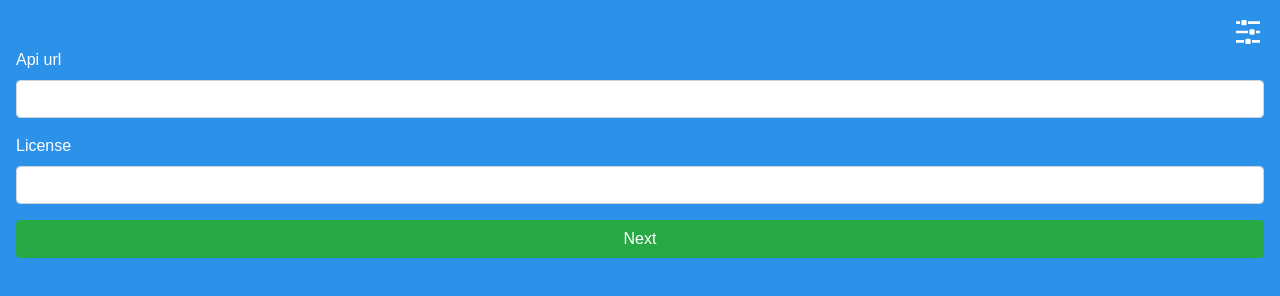
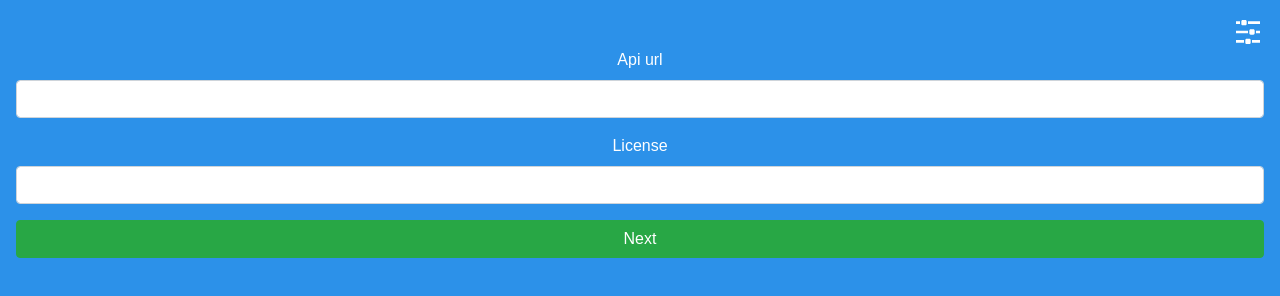
Before and after one commit to fl0v/cnmg.erp.validator.react, a React app: page / in a window 1280 px wide. Built offline with nearby package versions, Linux system fonts and the light colour scheme.

Commit message:
last one

```diff
--- a/src/components/form-api-settings.js
+++ b/src/components/form-api-settings.js
@@ -1,6 +1,6 @@
 import React from 'react';
 import { ApiClass } from '/src/api';
-import { SettingsContext, SettingsMeta } from '/src/context/settings-context';
+import { SettingsContext } from '/src/context/settings-context';
 import FormRow from '/src/components/form-row';
 import { ReactComponent as Img } from '/src/res/settings.svg';
 
@@ -41,36 +41,49 @@ export default class FormApiSettings extends React.Component {
       .catch((error) => this.error(error.message || error));
   }
 
+  contentForm() {
+    const { api } = this.context;
+    return (
+      <div>
+        <FormRow
+          type="text"
+          label="Api url"
+          name="apiBaseUrl"
+          value={api.apiBaseUrl}
+          disabled={this.props.disabled}
+          className="text-center"
+        />
+        <FormRow
+          type="text"
+          label="License"
+          name="apiLicense"
+          value={api.apiLicense}
+          disabled={this.props.disabled}
+          className="text-center"
+        />
+      </div>
+    );
+  }
+
   render() {
-    const { api } = this.context;
-    const { labels, editable, types } = SettingsMeta;
-    return (
-      <section className="block blue fullscreen p-3 top-right">
+    return this.props.disabled ? (
+      this.contentForm()
+    ) : (
+      <section className="block blue fullscreen p-3">
         <span className="icon">
           <Img />
         </span>
-
-        <div className="content">
-          <form onSubmit={this.handleSubmit}>
-            {editable.map((key) => (
-              <FormRow
-                key={key}
-                type={types[key]}
-                label={labels[key]}
-                name={key}
-                value={api[key]}
-              />
-            ))}
-            <button type="submit" className="btn btn-success w-100">
-              Next
-            </button>
-          </form>
+        <form className="content" onSubmit={this.handleSubmit}>
+          {this.contentForm()}
+          <button type="submit" className="btn btn-success w-100">
+            Next
+          </button>
           {this.state.error.length > 0 && (
             <div className="alert alert-danger text-center my-3">
               {this.state.error}
             </div>
           )}
-        </div>
+        </form>
       </section>
     );
   }
--- a/src/components/form-login.js
+++ b/src/components/form-login.js
@@ -1,6 +1,8 @@
 import React from 'react';
 import FormRow from '/src/components/form-row';
 import { Api } from '/src/api';
+import Header from '/src/components/header';
+import FormApiSettings from '/src/components/form-api-settings';
 import { SettingsContext } from '/src/context/settings-context';
 import { ReactComponent as Img } from '/src/res/auth.svg';
 
@@ -53,11 +55,13 @@ export default class FormLogin extends React.Component {
 
   render() {
     return (
-      <section className="block blue fullscreen top-center p-3">
+      <section className="block blue fullscreen p-3">
         <span className="icon">
           <Img />
         </span>
         <div className="content">
+          <FormApiSettings disabled={true} />
+          <Header />
           <form onSubmit={this.handleSubmit}>
             <FormRow
               type="password"
@@ -75,12 +79,12 @@ export default class FormLogin extends React.Component {
             >
               Reset
             </button>
+            {this.state.error.length > 0 && (
+              <div className="alert alert-danger text-center my-3">
+                {this.state.error}
+              </div>
+            )}
           </form>
-          {this.state.error.length > 0 && (
-            <div className="alert alert-danger text-center my-3">
-              {this.state.error}
-            </div>
-          )}
         </div>
       </section>
     );
--- a/src/components/form-row.js
+++ b/src/components/form-row.js
@@ -1,17 +1,18 @@
 import React from 'react';
 
 export default function FormRow(props) {
-  const { label, name, value, className } = props;
+  const { label, name, value, className, readonly, disabled } = props;
   let type = props.type || 'text';
-  const inputClassName = ['form-control', className].join(' ');
   return (
-    <div className="form-group">
+    <div className={className + ' form-group'}>
       <label>{label}</label>
       <input
         type={type}
         name={name}
         defaultValue={value}
-        className={inputClassName}
+        className="form-control"
+        readOnly={readonly}
+        disabled={disabled}
       />
     </div>
   );
--- a/src/components/header.js
+++ b/src/components/header.js
@@ -4,8 +4,8 @@ import { SettingsContext } from '/src/context/settings-context';
 export default function Header() {
   const { storage, cinema } = React.useContext(SettingsContext);
   return (
-    <h1 className="m-3">
-      {storage.name && storage.name} {cinema.name && cinema.name}
-    </h1>
+    <h4 className="header m-3">
+      {cinema.name && cinema.name} {storage.name && storage.name}
+    </h4>
   );
 }
--- a/src/context/settings-context.js
+++ b/src/context/settings-context.js
@@ -30,16 +30,6 @@ const SettingsContext = React.createContext({
 });
 
 const SettingsMeta = {
-  labels: {
-    apiBaseUrl: 'Api url',
-    apiLicense: 'License',
-  },
-  types: {
-    apiLicense: 'text',
-  },
-  visible: ['apiBaseUrl', 'apiLicense'],
-  editable: ['apiBaseUrl', 'apiLicense'],
   required: ['apiBaseUrl', 'apiLicense'],
 };
-
 export { SettingsContext, SettingsMeta };
--- a/src/context/settings-provider.js
+++ b/src/context/settings-provider.js
@@ -15,13 +15,26 @@ export default class SettingsContextProvider extends React.Component {
     storageList: this.context.storageList,
   };
 
+  tested = false;
+
   haveApiSettings() {
     const { required } = SettingsMeta;
-    return required.reduce((has, key) => {
+    let has = required.reduce((has, key) => {
       has =
         has && this.state.api[key] && this.state.api[key].toString().length > 0;
       return has;
     }, true);
+    if (has && !this.tested) {
+      this.tested = true;
+      Api.ping()
+        .then((response) => {
+          if (response.cinema) {
+            this.context.cinema = response.cinema;
+          }
+        })
+        .catch((error) => this.resetSettings());
+    }
+    return has;
   }
 
   haveUser() {
@@ -36,7 +49,13 @@ export default class SettingsContextProvider extends React.Component {
     return this.state.storageList && this.state.storageList.length > 0;
   }
 
+  setSettings(settings) {
+    this.tested = true;
+    this.setState(settings);
+  }
+
   resetSettings() {
+    this.tested = false;
     window.localStorage.removeItem('apiBaseUrl');
     window.localStorage.removeItem('apiLicense');
     this.setState({
@@ -77,7 +96,7 @@ export default class SettingsContextProvider extends React.Component {
           cinema: this.state.cinema,
           storage: this.state.storage,
           storageList: this.state.storageList,
-          setSettings: (settings) => this.setState(settings),
+          setSettings: (settings) => this.setSettings(settings),
           resetSettings: () => this.resetSettings(),
           haveApiSettings: () => this.haveApiSettings(),
           haveUser: () => this.haveUser(),
--- a/src/index.js
+++ b/src/index.js
@@ -1,7 +1,7 @@
 import React from 'react';
 import ReactDOM from 'react-dom';
 import 'bootstrap/dist/css/bootstrap.min.css';
-import '@fortawesome/fontawesome-free/css/all.min.css';
+//import '@fortawesome/fontawesome-free/css/all.min.css';
 import Validator from './validator';
 
 const rootElement = document.getElementById('root');
--- a/src/res/validator.css
+++ b/src/res/validator.css
@@ -1,21 +1,32 @@
 body {
   font-family: sans-serif;
-  text-align: center;
 }
-
+.header {
+  font-size: 1.2rem;
+  line-height: 2rem;
+}
 #menu {
   z-index: 9;
 }
 
+.text-center input {
+  text-align: center;
+}
+
 form.code {
-  position:relative;
-   z-index: 8;
+  position: relative;
+  z-index: 8;
+  text-align: center;
 }
 form.code .form-group {
   max-width: 20rem;
 }
 
-
+.top-right {
+  position: absolute;
+  top: 0;
+  right: 0;
+}
 .block.collapsed .content {
   display: none;
 }
@@ -30,6 +41,11 @@ form.code .form-group {
 .fullscreen {
   width: 100%;
   height: 100%;
+  position: absolute;
+  top: 0;
+  left: 0;
+  right: 0;
+  bottom: 0;
 }
 .loading {
   opacity: 0.5;
@@ -48,22 +64,3 @@ form.code .form-group {
 .blue .icon svg {
   fill: #fff;
 }
-
-.top-center {
-  position: absolute;
-  top: 0;
-  text-align: center;
-}
-.top-right {
-  position: absolute;
-  top: 0;
-  right: 0;
-  text-align: left;
-}
-
-.top-left {
-  position: absolute;
-  top: 0;
-  left: 0;
-  text-align: left;
-}
```
Also changed, not shown: README.md (added).
